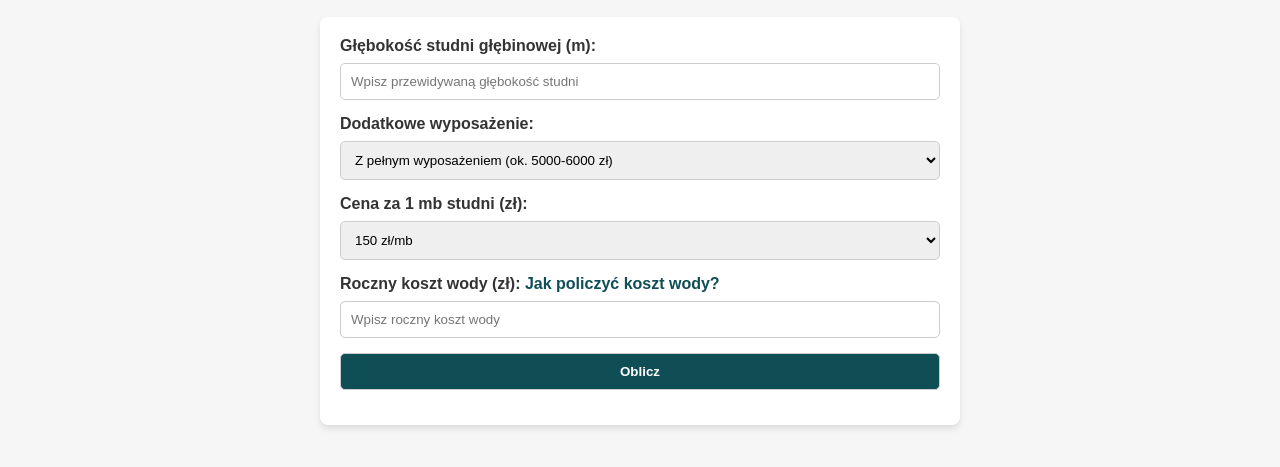
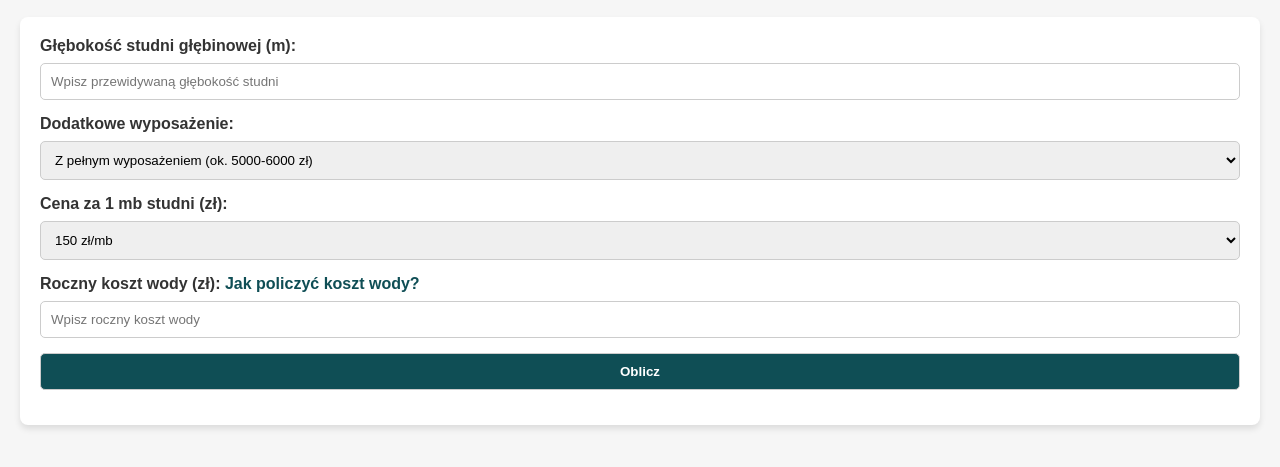
Before and after one commit to wojciechkazik/studniaglebinowa, a plain HTML site: page index.html in a window 1280 px wide. Shown: the part 71-538 px from the top of the page. Drawn offline with Linux system fonts and the light colour scheme.

Commit message:
Update index.html

```diff
--- a/index.html
+++ b/index.html
@@ -21,7 +21,7 @@
             box-shadow: 0 4px 6px rgba(0, 0, 0, 0.1);
             padding: 20px;
             margin: 0 auto;
-            max-width: 600px;
+            max-width: 1280px;
         }
         label {
             display: block;
```
